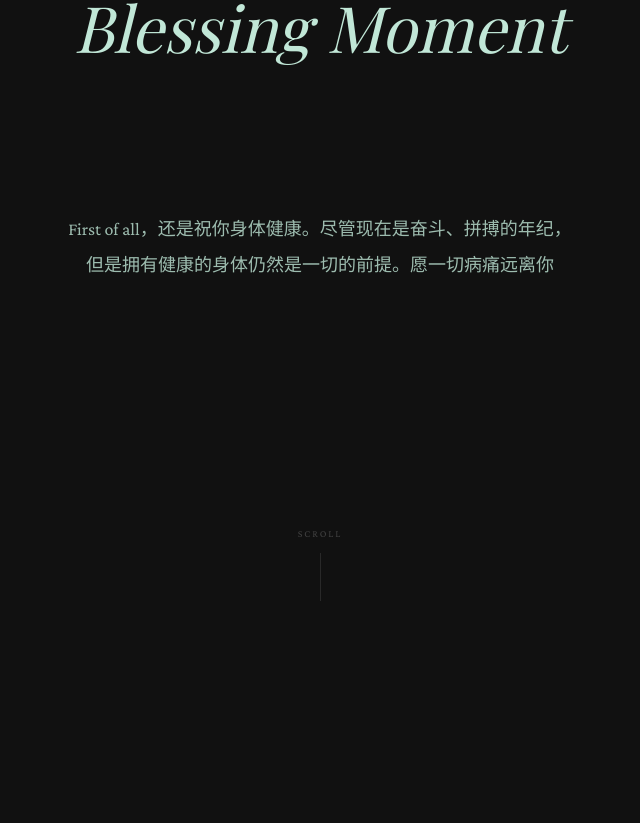
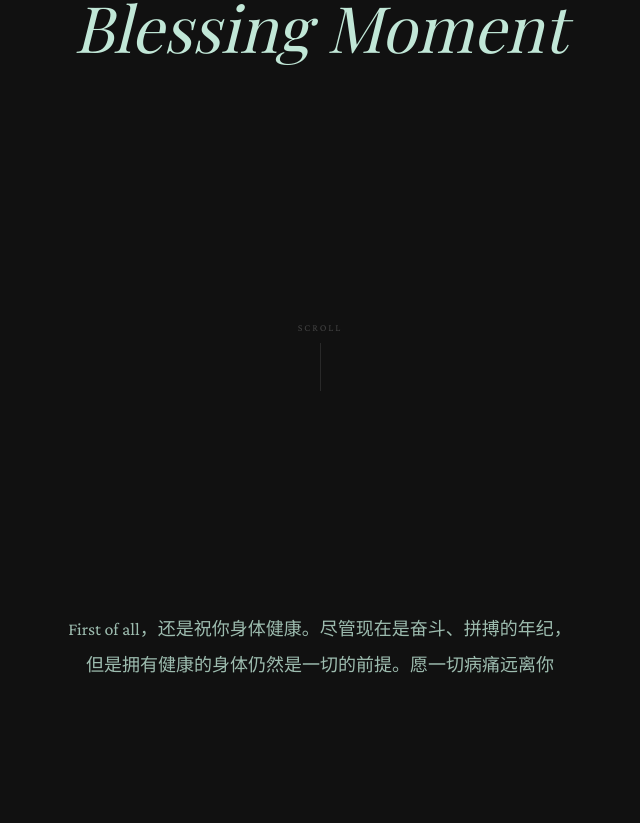
Before and after one commit to AndrewYY5178/yaosheng-birthday, a React (Vite) app: page / in a window 1280 px wide. Shown: the part 7777-8600 px from the top of the page, without its empty margins (320-960 px from the left). Built offline with nearby package versions, Linux system fonts and the light colour scheme; a web font is replaced by a local one.

Commit message:
Blessing Moment scroll spacer + ending bg image

```diff
--- a/src/App.tsx
+++ b/src/App.tsx
@@ -280,7 +280,14 @@ function WishBlock({ text }: { text: string }) {
 function EndingSection() {
   const words = "Happy Birthday XuYaoSheng".split(' ');
   return (
-    <section className="min-h-screen bg-[#111] flex flex-col items-center justify-center px-4 text-center">
+    <section className="relative min-h-screen flex flex-col items-center justify-center px-4 text-center overflow-hidden">
+      {/* Background image — low opacity, like Mindloop */}
+      <div className="absolute inset-0 z-0">
+        <img src="/ending-bg.jpg" alt="" className="w-full h-full object-cover opacity-20" />
+      </div>
+      {/* Gradient fade to black at bottom */}
+      <div className="absolute bottom-0 left-0 right-0 h-48 bg-gradient-to-t from-[#111] to-transparent z-10" />
+      <div className="relative z-20">
         <h2 className="font-[family-name:var(--font-heading)] text-[clamp(3rem,10vw,8rem)] leading-[1.05] tracking-[-0.03em]">
           {words.map((w, i) => (
             <motion.span key={i} initial={{ y: 20, opacity: 0 }}
@@ -303,6 +310,7 @@ function EndingSection() {
           className="font-[family-name:var(--font-heading)] text-xl md:text-3xl text-[#C1E7D7]/40 italic mt-8">
           2026.07.08
         </motion.p>
+      </div>
       <style>{`@keyframes shinyEnd { 0% { background-position: -200% center; } 100% { background-position: 200% center; } }`}</style>
     </section>
   );
@@ -320,6 +328,15 @@ export default function App() {
           <MarqueeSection />
           <StickyCardsSection />
           <BlessingMomentDivider />
+          <div className="flex flex-col items-center justify-center py-10" style={{ minHeight: '50vh' }}>
+            <span className="text-[10px] uppercase tracking-[0.2em] text-white/20">Scroll</span>
+            <div className="w-px h-12 bg-white/10 relative overflow-hidden mt-2">
+              <div className="w-full h-1/3 absolute top-0" style={{
+                background: `linear-gradient(to bottom, transparent, ${MINT}40, transparent)`,
+                animation: 'scrollDown 1.5s ease-in-out infinite',
+              }} />
+            </div>
+          </div>
           <WishesSection />
           <EndingSection />
         </>
```
Also changed, not shown: public/ending-bg.jpg (added). Lines whose indentation alone changed are shown as unchanged.
